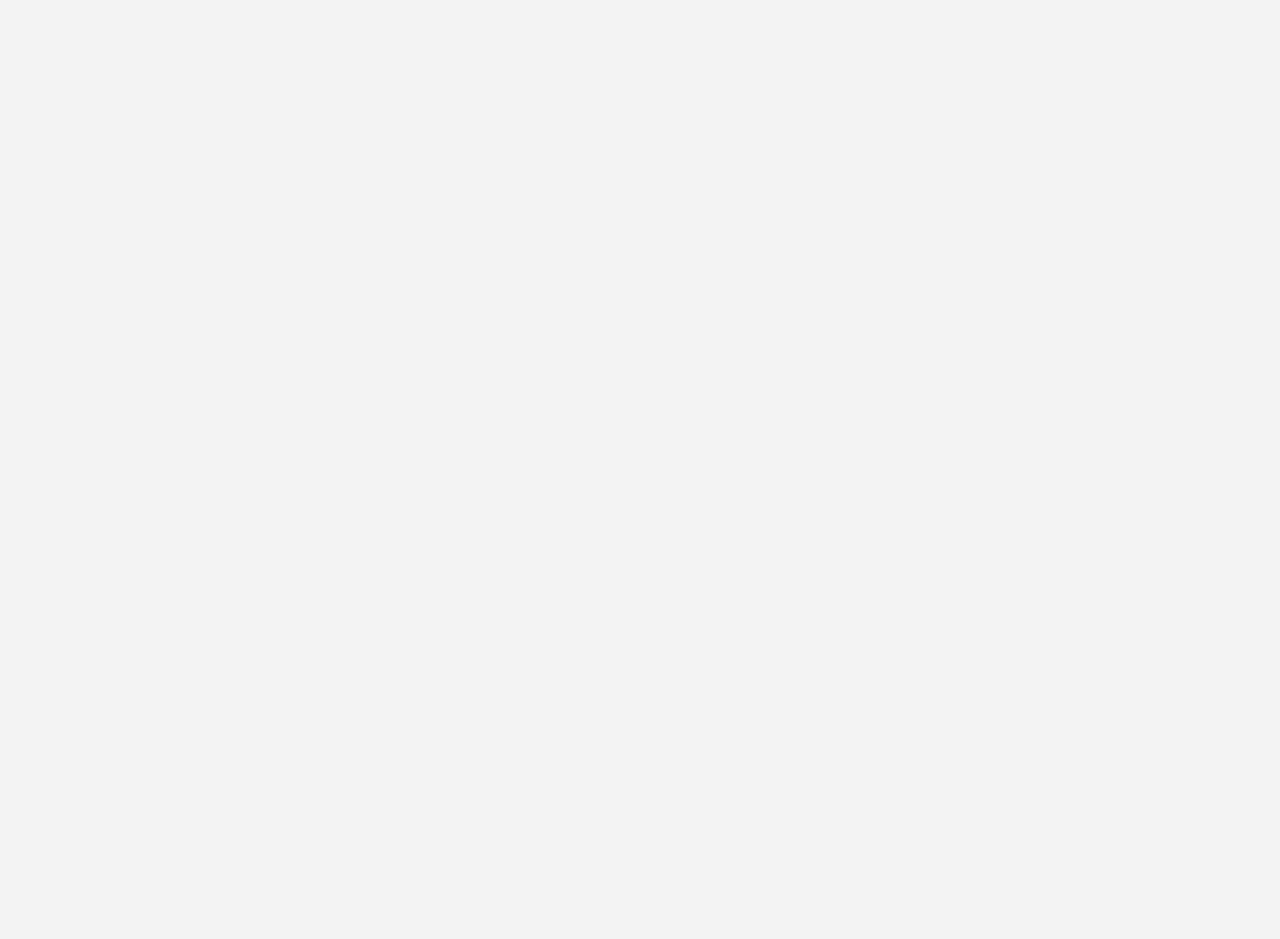
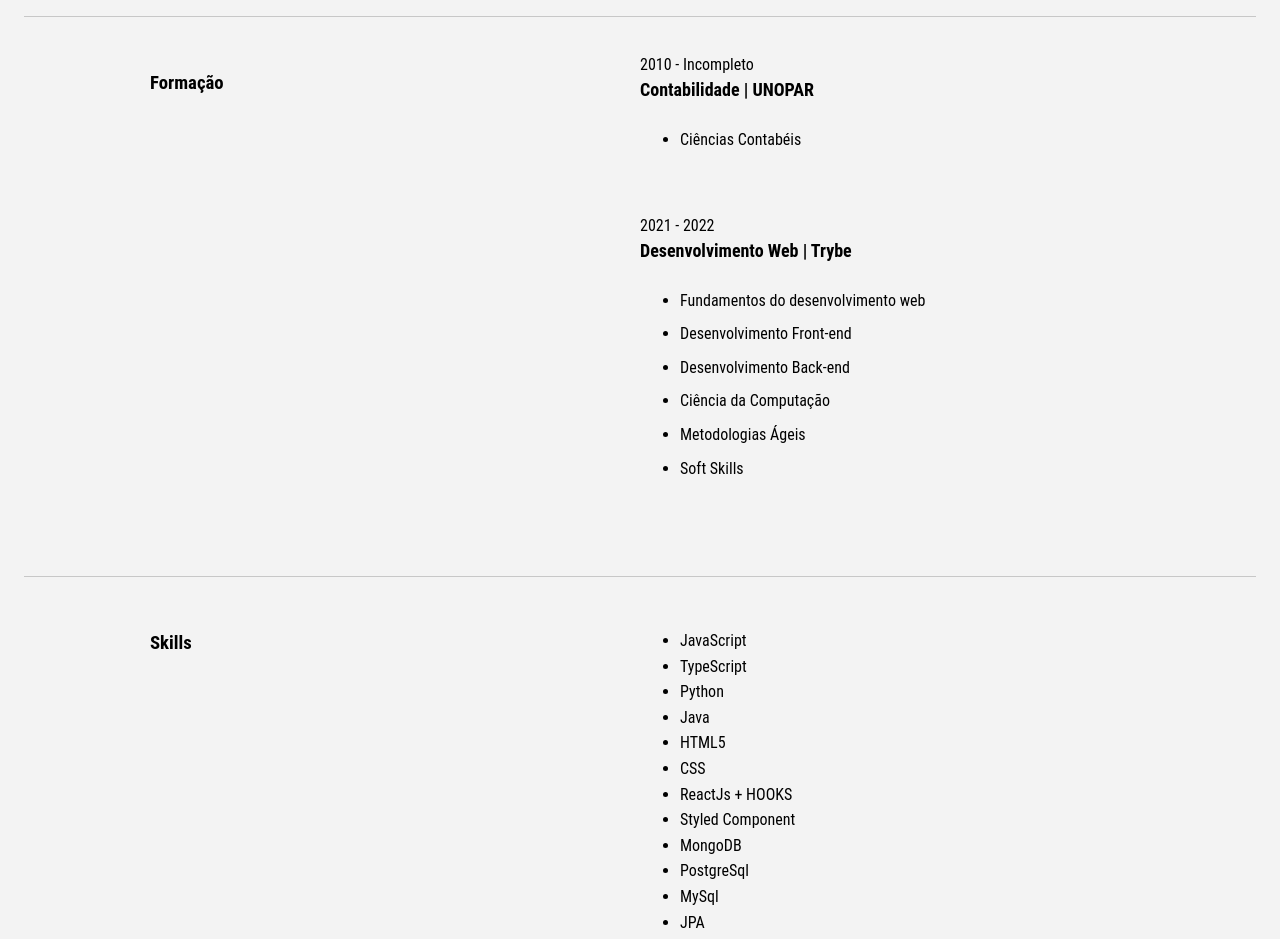
Before and after one commit to JSouza27/portfolio, a React (Create React App) app: page /Resume in a window 1280 px wide. Shown: the part 960-1899 px from the top of the page. Before the commit the page ends 800 px from the top, so only its background shows below. Built offline with nearby package versions, Linux system fonts and the light colour scheme.

Commit message:
feat: add summary page

```diff
--- a/src/components/footer/Footer.jsx
+++ b/src/components/footer/Footer.jsx
@@ -23,7 +23,7 @@ function Footer() {
         </a>
       </div>
       <div>
-        <span>Pagina feita usando as tecnologias React e Styled Conponent</span>
+        <span>Pagina feita usando as tecnologias<br/>React e Styled Component</span>
       </div>
     </Content>
   );
--- a/src/components/resume_content/Content.jsx
+++ b/src/components/resume_content/Content.jsx
@@ -1,12 +1,17 @@
 import React from 'react';
+import { Summary } from './Style';
 
-function Content({ timeCourse, office, company, description }) {
+function Content({ timeCourse, office, company, descriptions }) {
   return (
-    <Content>
+    <Summary>
       <span>{ timeCourse }</span>
       <h4>{ office } | { company }</h4>
-      <span>{ description }</span>
-    </Content>
+      <ul>
+        {
+          !descriptions ? null : descriptions.map((description) => <li>{ description }</li>)
+        }
+      </ul>
+    </Summary>
   );
 }
 
--- a/src/components/resume_content/Style.js
+++ b/src/components/resume_content/Style.js
@@ -1,3 +1,20 @@
 import styled from "styled-components";
 
-export const Content = styled.div``;
+export const Summary = styled.div`
+  margin-bottom: 3.75rem;
+
+  & > span {
+    font-size: 1rem;
+    text-align: left;
+    line-height: normal;
+  }
+
+  & > h4 {
+    font-size: 1.125rem;
+    margin-top: 0;
+  }
+
+  & > ul > li {
+    margin: 0.5rem  0;
+  }
+`;
--- a/src/pages/resume/Index.jsx
+++ b/src/pages/resume/Index.jsx
@@ -1,26 +1,70 @@
 import React from 'react';
-import Experiences from '../../utils/WorkExperience';
 import Content from '../../components/resume_content/Content';
-import { Wrapper, Cotainer } from './Style';
+import { Wrapper, Cotainer, ContentDivision, SubWrapper } from './Style';
+import experiences from '../../utils/WorkExperience';
+import education from '../../utils/Education';
+import skills from '../../utils/Skills';
 
 function Resume() {
   return (
     <Wrapper>
+      <SubWrapper>
         <h2>Resumo</h2>
         <Cotainer>
-        <h3>Experiência Proficional</h3>
-        {/* {
-          Experiences.map(({ timeCourse, office, description, company }, index) =>
+          <h3>Experiência<br/>Proficional</h3>
+          <div>
+            {
+              experiences.map(({ timeCourse, office, company, descriptions }, index) => (
               <Content
                 key={ office + index }
                 timeCourse={ timeCourse }
                 office={ office }
                 company={ company }
-              description={ description }
+                descriptions={ descriptions }
               />
-          )
-        } */}
+              ))
+            }
+          </div>
         </Cotainer>
+      </SubWrapper>
+
+      <ContentDivision />
+
+      <SubWrapper>
+        <Cotainer>
+          <h3>Formação</h3>
+          <div>
+          {
+            education.map(({ timeCourse, office, company, descriptions }, index) => (
+              <Content
+                key={ office + index }
+                timeCourse={ timeCourse }
+                office={ office }
+                company={ company }
+                descriptions={ descriptions }
+              />
+              ))
+            }
+          </div>
+        </Cotainer>
+      </SubWrapper>
+
+      <ContentDivision />
+
+      <SubWrapper>
+        <Cotainer>
+          <h3>Skills</h3>
+          <div>
+            <ul>
+              {
+                !skills ? null : skills.map((skill, index) => (
+                  <li key={ skill + index }>{ skill }</li>
+                ))
+              }
+            </ul>
+          </div>
+        </Cotainer>
+      </SubWrapper>
     </Wrapper>
   );
 }
--- a/src/pages/resume/Style.js
+++ b/src/pages/resume/Style.js
@@ -1,10 +1,13 @@
 import styled from "styled-components";
 
 export const Wrapper = styled.div`
+  align-items: center;
   color: #000;
+  display: flex;
+  flex-direction: column;
   font-size: 1rem;
   font-family: 300;
-  height: 100vh;
+  height: 100%;
   line-height: 1.6em;
   padding: 1.5rem 1.5rem 0;
   width: 100vw;
@@ -27,4 +30,34 @@ export const Wrapper = styled.div`
   }
 `;
 
-export const Cotainer = styled.div``;
+export const SubWrapper = styled.div`
+  width: 100%;
+
+  @media(min-width: 767px) {
+    width: 61.25rem;
+  }
+`;
+
+export const Cotainer = styled.div`
+
+  & > h3 {
+    flex-basis: 50%;
+  }
+
+  & > div {
+    flex-basis: 50%;
+  }
+
+  @media(min-width: 767px) {
+    display: flex;
+    justify-content: center;
+  }
+`;
+
+export const ContentDivision = styled.div`
+  content: '';
+  background-color: #c7c7c7;
+  height: 1px;
+  margin: 2.18rem 0;
+  width: 100%;
+`;
--- a/src/style/App_Style.js
+++ b/src/style/App_Style.js
@@ -4,7 +4,7 @@ export const Root = styled.div`
   align-items: center;
   display: flex;
   flex-direction: column;
-  height: 100vh;
+  height: 100%;
   justify-content: space-between;
   padding: 1.5rem;
   width: 100vw;
--- /dev/null
+++ b/src/utils/Education.js
@@ -0,0 +1,25 @@
+const education = [
+  {
+    timeCourse: '2010 - Incompleto',
+    company: 'UNOPAR',
+    office: 'Contabilidade',
+    descriptions: [
+      'Ciências Contabéis',
+    ]
+  },
+  {
+    timeCourse: '2021 - 2022',
+    company: 'Trybe',
+    office: 'Desenvolvimento Web',
+    descriptions: [
+      'Fundamentos do desenvolvimento web',
+      'Desenvolvimento Front-end',
+      'Desenvolvimento Back-end',
+      'Ciência da Computação',
+      'Metodologias Ágeis',
+      'Soft Skills',
+    ]
+  }
+];
+
+export default education;
--- /dev/null
+++ b/src/utils/Skills.js
@@ -0,0 +1,21 @@
+const skills = [
+  'JavaScript',
+  'TypeScript',
+  'Python',
+  'Java',
+  'HTML5',
+  'CSS',
+  'ReactJs + HOOKS',
+  'Styled Component',
+  'MongoDB',
+  'PostgreSql',
+  'MySql',
+  'JPA',
+  'Hibernate',
+  'Jest',
+  'Mocha',
+  'Metodologias Ágeis',
+  'Soft Skills',
+];
+
+export default skills;
--- a/src/utils/WorkExperience.js
+++ b/src/utils/WorkExperience.js
@@ -3,7 +3,7 @@ const workExperiences = [
     timeCourse: '2021 - Atual',
     company: 'Sambatech',
     office: 'Trainee em Desenvolvimento de Software na Sambatech',
-    description: [
+    descriptions: [
       'Manutenção de código de Back-End / Front-End usando JavaScript / TypeScript',
       'Implementação em aplicações Front-End usando React seguindo layout do Figma',
       'Implementação no Back-End usando TypeSript'
@@ -13,7 +13,7 @@ const workExperiences = [
     timeCourse: '2016 - 2019',
     company: 'Ispeedy ind.',
     office: 'Auxiliar administrativa',
-    description: [
+    descriptions: [
       'Auxiliar a gerência na distribuição das tarefas de produção',
       'Auxiliar na implantação de sistema na empresa',
       'Suporte no planejamento de projetos e tarefas para produção',
@@ -24,7 +24,7 @@ const workExperiences = [
     timeCourse: '2014 - 2016',
     company: 'Nova Speedy Graph',
     office: 'Técnico administrativo',
-    description: [
+    descriptions: [
       'Suporte a gerência na distribuição das tarefas para produção',
       'Auxiliar na implantação do sistema de estoque na empresa',
       'Planejamento e organização de projetos ',
```
Lines whose indentation alone changed are shown as unchanged.
